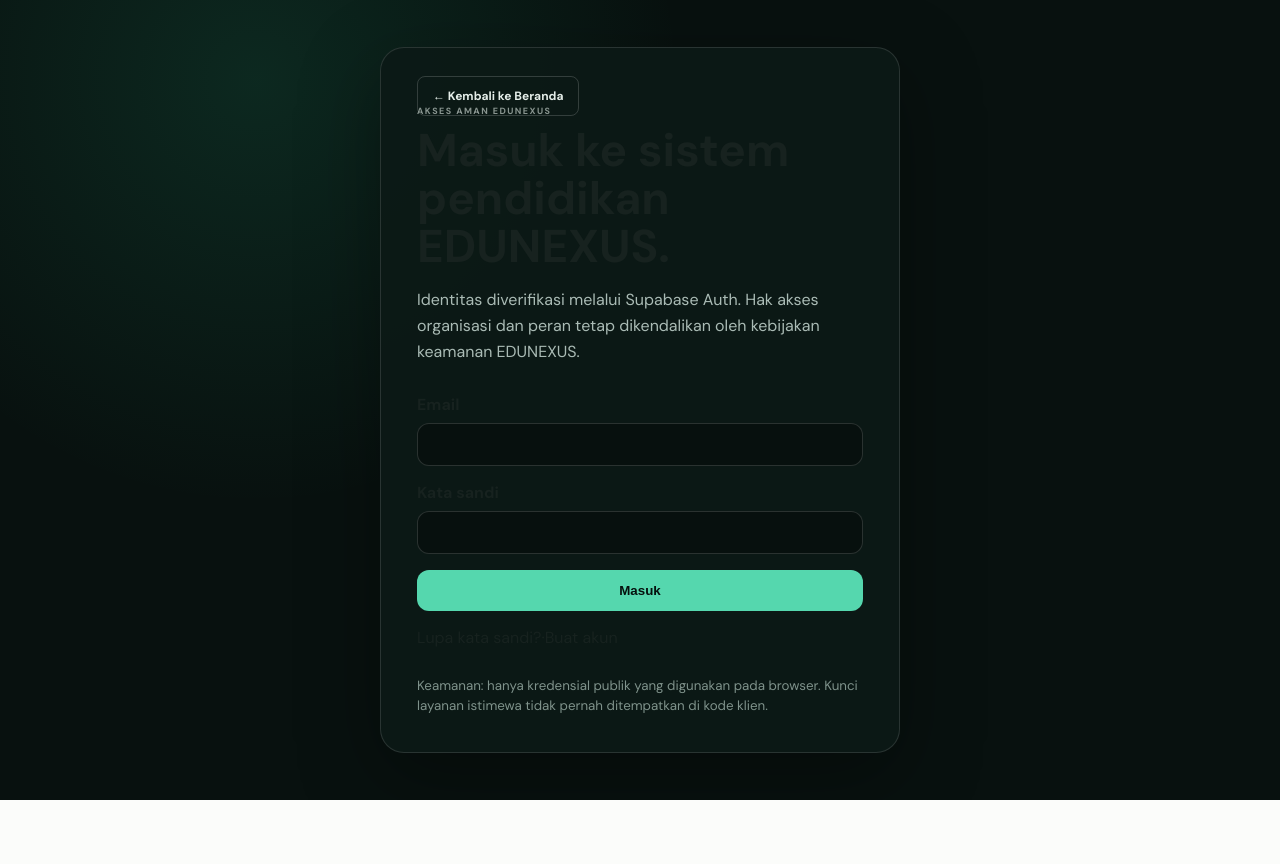
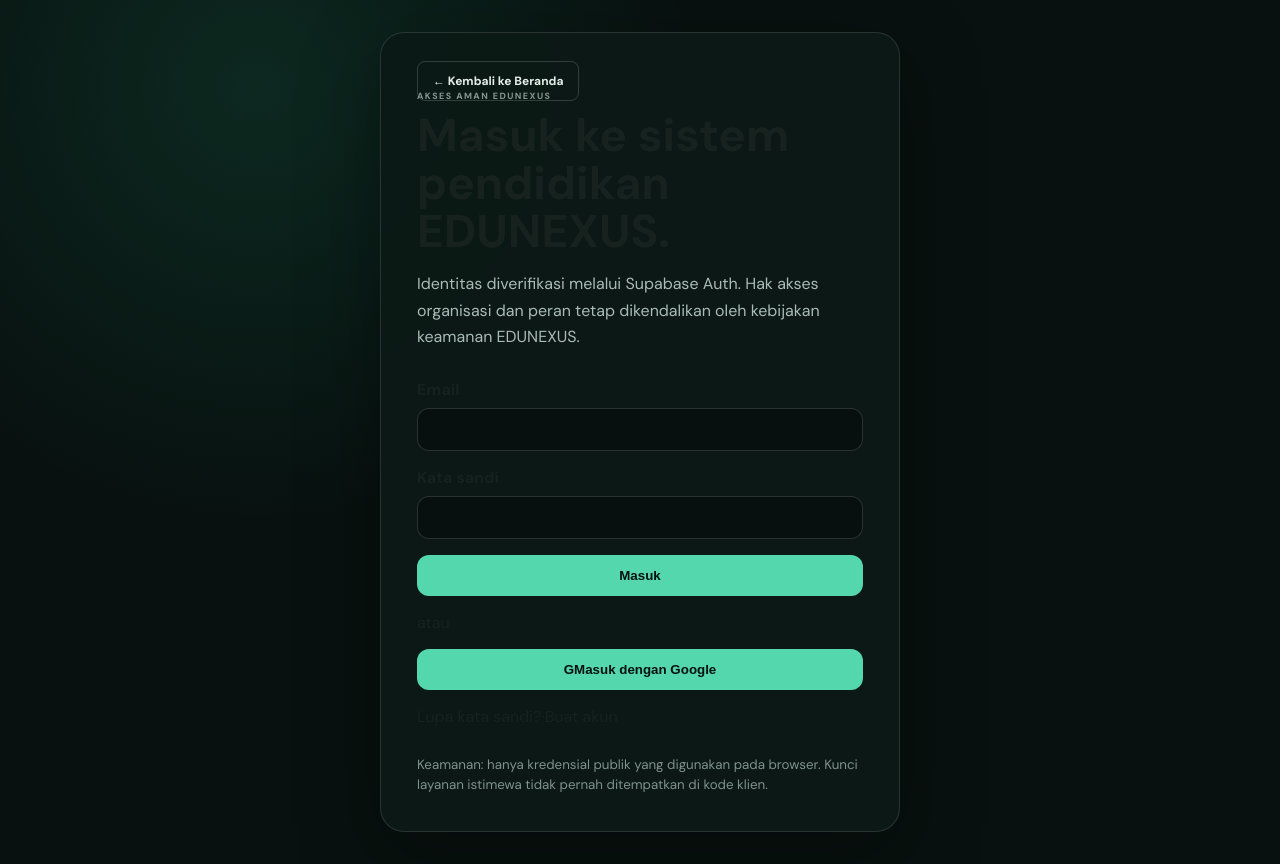
Before and after one commit to Yudi8377/EDUNEXUS, a Next.js app in the folder apps/web/: page /auth/login in a window 1280 px wide. Before the commit the page ends 800 px from the top, so only its background shows below. Built offline with nearby package versions, Linux system fonts and the light colour scheme.

Commit message:
feat(auth): add Google sign in

```diff
--- a/apps/web/app/auth/login/page.tsx
+++ b/apps/web/app/auth/login/page.tsx
@@ -11,6 +11,7 @@ function LoginForm() {
   const [email, setEmail] = useState("");
   const [password, setPassword] = useState("");
   const [busy, setBusy] = useState(false);
+  const [googleBusy, setGoogleBusy] = useState(false);
   const [message, setMessage] = useState("");
 
   async function submit(event: FormEvent<HTMLFormElement>) {
@@ -22,11 +23,30 @@ function LoginForm() {
     window.location.assign(next);
   }
 
+  async function signInWithGoogle() {
+    setGoogleBusy(true); setMessage("");
+    const supabase = createClient();
+    const safeNext = next.startsWith("/") && !next.startsWith("//") ? next : "/";
+    const redirectTo = `${window.location.origin}/auth/callback?next=${encodeURIComponent(safeNext)}`;
+    const { error } = await supabase.auth.signInWithOAuth({
+      provider: "google",
+      options: { redirectTo },
+    });
+    if (error) {
+      setMessage("Masuk dengan Google belum tersedia. Silakan coba lagi atau gunakan email dan kata sandi.");
+      setGoogleBusy(false);
+    }
+  }
+
   return <form onSubmit={submit} className="auth-form">
     <label>Email<input type="email" autoComplete="email" value={email} onChange={e=>setEmail(e.target.value)} required /></label>
     <label>Kata sandi<input type="password" autoComplete="current-password" value={password} onChange={e=>setPassword(e.target.value)} required /></label>
     {message ? <div className="auth-error" role="alert">{message}</div> : null}
-    <button type="submit" disabled={busy}>{busy ? "Memeriksa..." : "Masuk"}</button>
+    <button type="submit" disabled={busy || googleBusy}>{busy ? "Memeriksa..." : "Masuk"}</button>
+    <div className="auth-divider" aria-hidden="true"><span>atau</span></div>
+    <button type="button" className="google-button" onClick={signInWithGoogle} disabled={busy || googleBusy}>
+      <span aria-hidden="true">G</span>{googleBusy ? "Menghubungkan ke Google..." : "Masuk dengan Google"}
+    </button>
     <div className="auth-links"><Link href="/auth/forgot-password">Lupa kata sandi?</Link><span>·</span><Link href="/auth/register">Buat akun</Link></div>
   </form>;
 }
```
